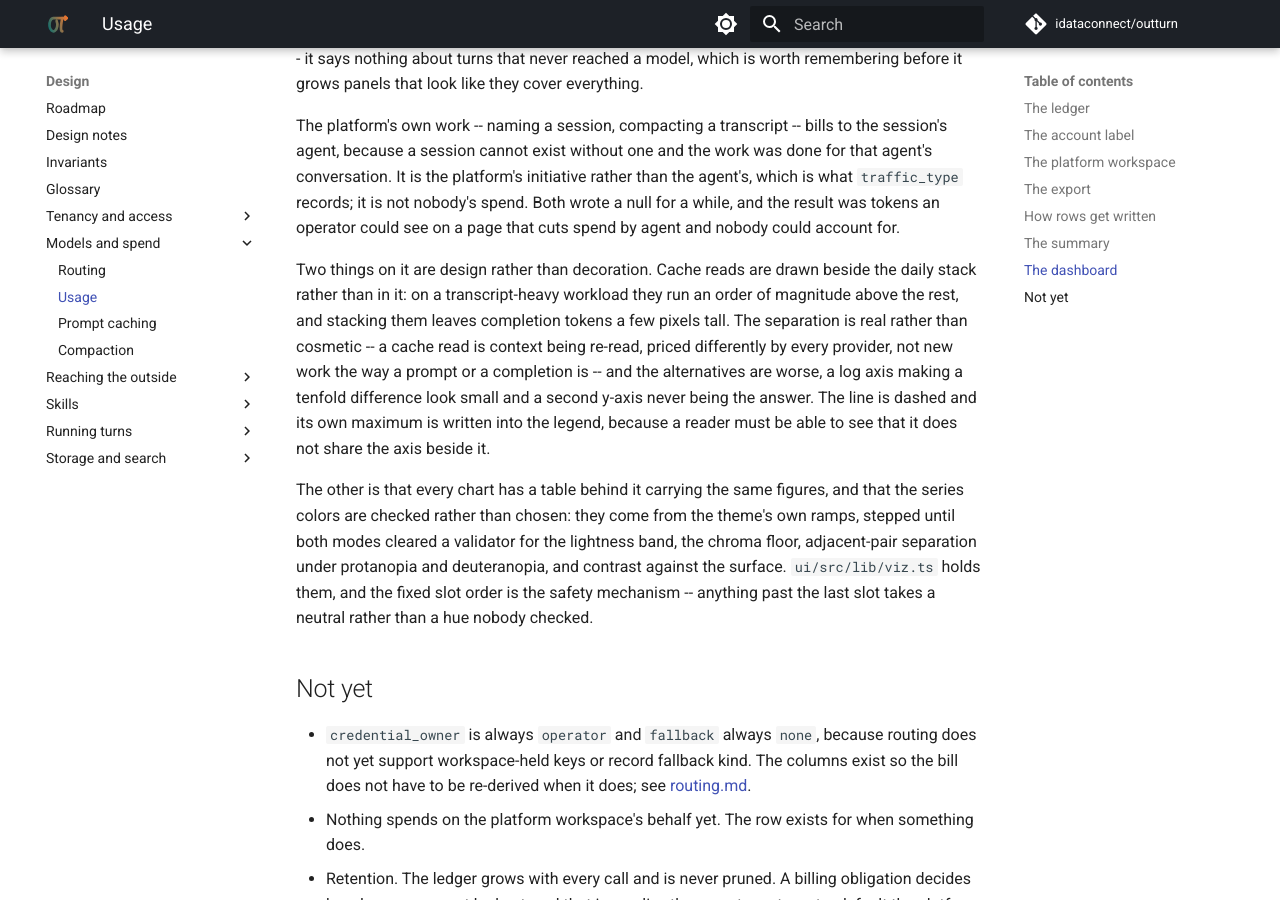
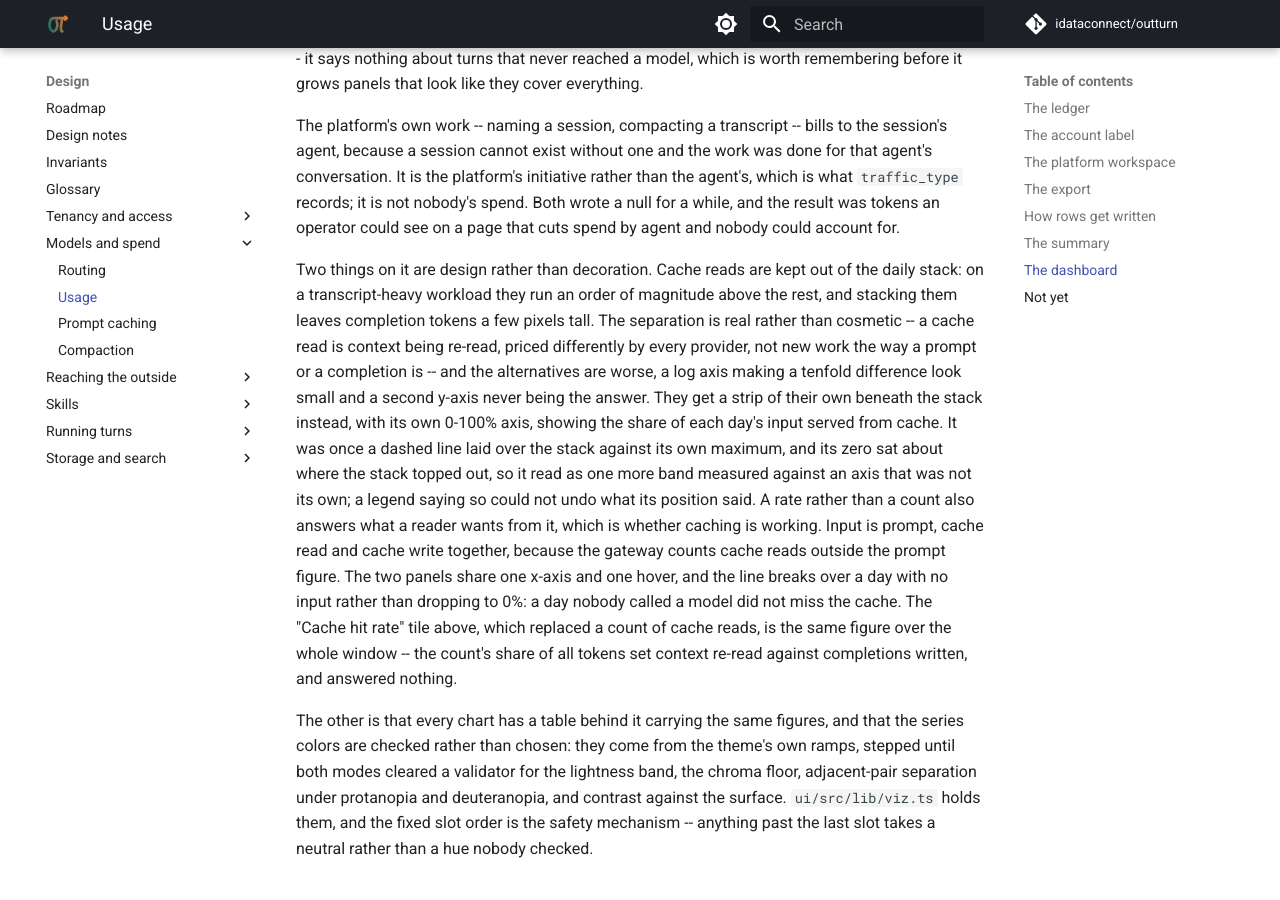
Before and after one commit to idataconnect/outturn, an MkDocs documentation site: the page built from docs/usage.md, in a window 1280 px wide and 900 px high, scrolled down 3559 px. Built offline with MkDocs 1.6.1 and Material for MkDocs 9.7.7, drawn with Linux system fonts in a browser that asks for light colours; comment, search, counter and statistics services are not loaded.

Commit message:
Describe the cache strip the dashboard draws now
The usage doc still described cache reads as a dashed line over the stack
with its own maximum in the legend, which 286fbb4 replaced with a hit-rate
strip beneath it and a hit-rate tile. Say what is built, and why the line
over the stack misled.

Co-Authored-By: Claude Opus 5.5 <noreply@anthropic.com>

```diff
--- a/docs/usage.md
+++ b/docs/usage.md
@@ -143,15 +143,27 @@ than the agent's, which is what `traffic_type` records; it is not nobody's
 spend. Both wrote a null for a while, and the result was tokens an operator
 could see on a page that cuts spend by agent and nobody could account for.
 
-Two things on it are design rather than decoration. Cache reads are drawn beside
-the daily stack rather than in it: on a transcript-heavy workload they run an
-order of magnitude above the rest, and stacking them leaves completion tokens a
-few pixels tall. The separation is real rather than cosmetic -- a cache read is
+Two things on it are design rather than decoration. Cache reads are kept out
+of the daily stack: on a transcript-heavy workload they run an order of
+magnitude above the rest, and stacking them leaves completion tokens a few
+pixels tall. The separation is real rather than cosmetic -- a cache read is
 context being re-read, priced differently by every provider, not new work the
 way a prompt or a completion is -- and the alternatives are worse, a log axis
 making a tenfold difference look small and a second y-axis never being the
-answer. The line is dashed and its own maximum is written into the legend,
-because a reader must be able to see that it does not share the axis beside it.
+answer. They get a strip of their own beneath the stack instead, with its own
+0-100% axis, showing the share of each day's input served from cache. It was
+once a dashed line laid over the stack against its own maximum, and its zero
+sat about where the stack topped out, so it read as one more band measured
+against an axis that was not its own; a legend saying so could not undo what
+its position said. A rate rather than a count also answers what a reader wants
+from it, which is whether caching is working. Input is prompt, cache read and
+cache write together, because the gateway counts cache reads outside the prompt
+figure. The two panels share one x-axis and one hover, and the line breaks over
+a day with no input rather than dropping to 0%: a day nobody called a model did
+not miss the cache. The "Cache hit rate" tile above, which replaced a count of
+cache reads, is the same figure over the whole window -- the count's share of
+all tokens set context re-read against completions written, and answered
+nothing.
 
 The other is that every chart has a table behind it carrying the same figures,
 and that the series colors are checked rather than chosen: they come from the
```
